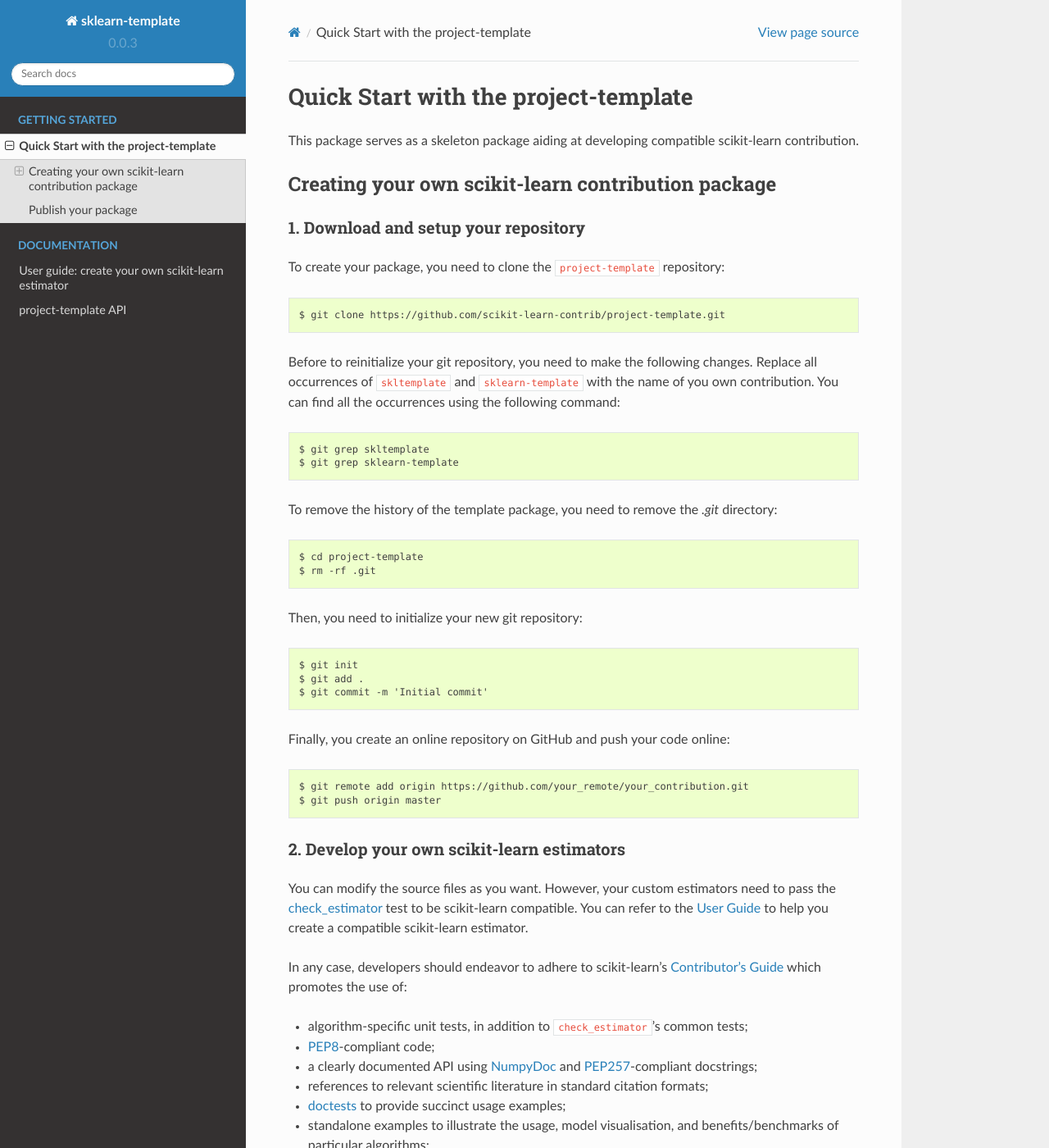
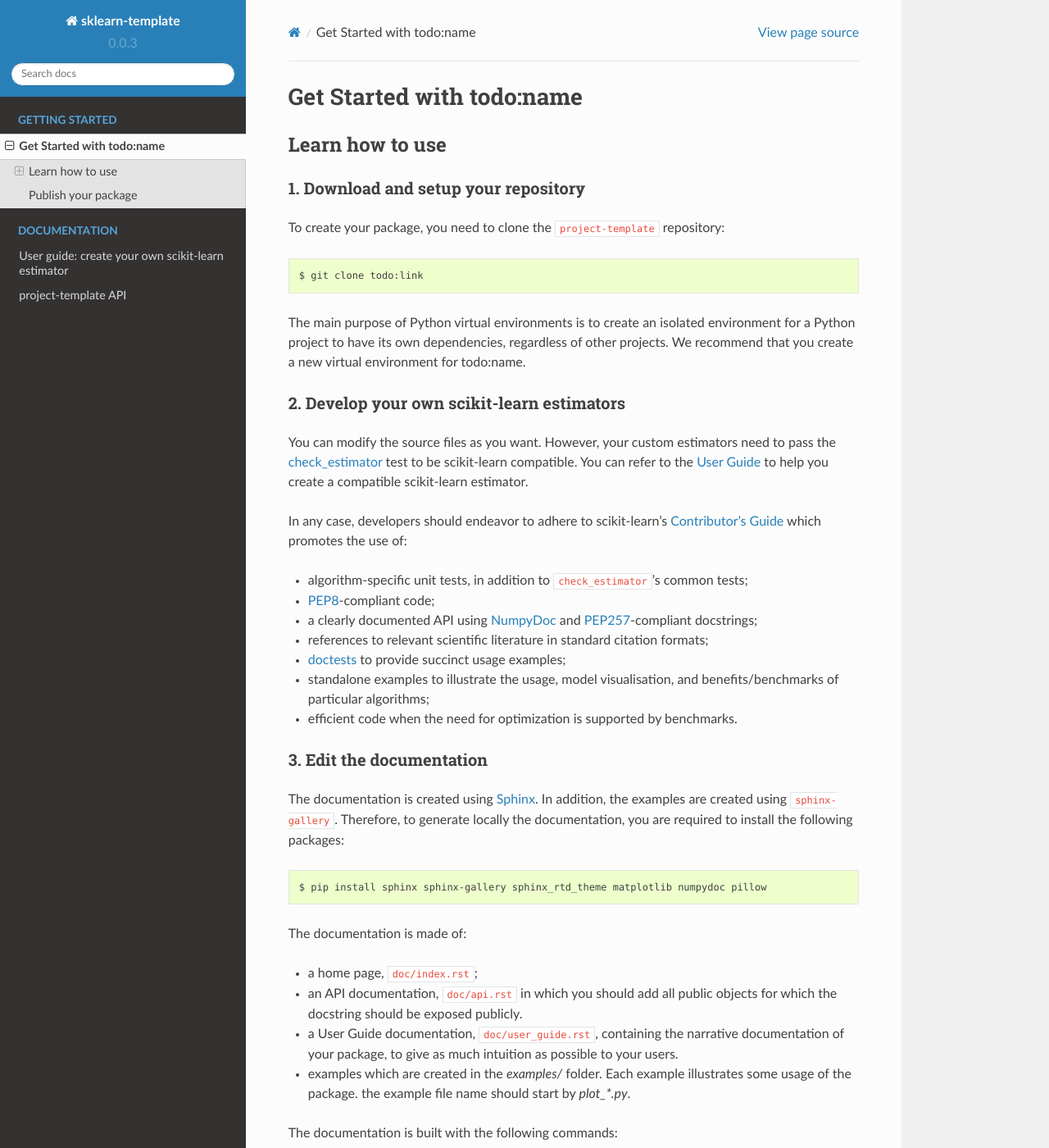
Before and after one commit to sm1lla/hfs, a Sphinx documentation site: the page built from doc/quick_start.rst, in a window 1280 px wide and 1400 px high. Shown: the whole window at 82% size. Built offline with Sphinx 7.4.7 and the Read the Docs theme 2.0.0, drawn with Linux system fonts in a browser that asks for light colours; formulas are drawn with MathJax 3; pages that are not in the unit, such as notebooks, are missing from menus.

```diff
--- a/doc/quick_start.rst
+++ b/doc/quick_start.rst
@@ -1,11 +1,8 @@
 #####################################
-Quick Start with the project-template
+Get Started with todo:name
 #####################################
 
-This package serves as a skeleton package aiding at developing compatible
-scikit-learn contribution.
-
-Creating your own scikit-learn contribution package
+Learn how to use
 ===================================================
 
 1. Download and setup your repository
@@ -13,32 +10,10 @@ Creating your own scikit-learn contribution package
 
 To create your package, you need to clone the ``project-template`` repository::
 
-    $ git clone https://github.com/scikit-learn-contrib/project-template.git
+    $ git clone todo:link
 
-Before to reinitialize your git repository, you need to make the following
-changes. Replace all occurrences of ``skltemplate`` and ``sklearn-template``
-with the name of you own contribution. You can find all the occurrences using
-the following command::
-
-    $ git grep skltemplate
-    $ git grep sklearn-template
-
-To remove the history of the template package, you need to remove the `.git`
-directory::
-
-    $ cd project-template
-    $ rm -rf .git
-
-Then, you need to initialize your new git repository::
-
-    $ git init
-    $ git add .
-    $ git commit -m 'Initial commit'
-
-Finally, you create an online repository on GitHub and push your code online::
-
-    $ git remote add origin https://github.com/your_remote/your_contribution.git
-    $ git push origin master
+The main purpose of Python virtual environments is to create an isolated environment for a Python project to have its own dependencies, regardless of other projects.
+We recommend that you create a new virtual environment for todo:name.
 
 2. Develop your own scikit-learn estimators
 -------------------------------------------
```
Also changed, not shown: doc/algorithms/hnb.rst (added, +20 -0 lines), doc/algorithms/index.rst (added, +15 -0 lines), doc/algorithms/lazy.rst (added, +15 -0 lines), doc/algorithms/mrhip.rst (added, +10 -0 lines), doc/algorithms/tan.rst (added, +13 -0 lines), doc/index.rst (+20 -1 lines), doc/experiments/evaluation.rst (added), doc/experiments/index.rst (added), doc/experiments/results.rst (added), doc/experiments/setup.rst (added).
